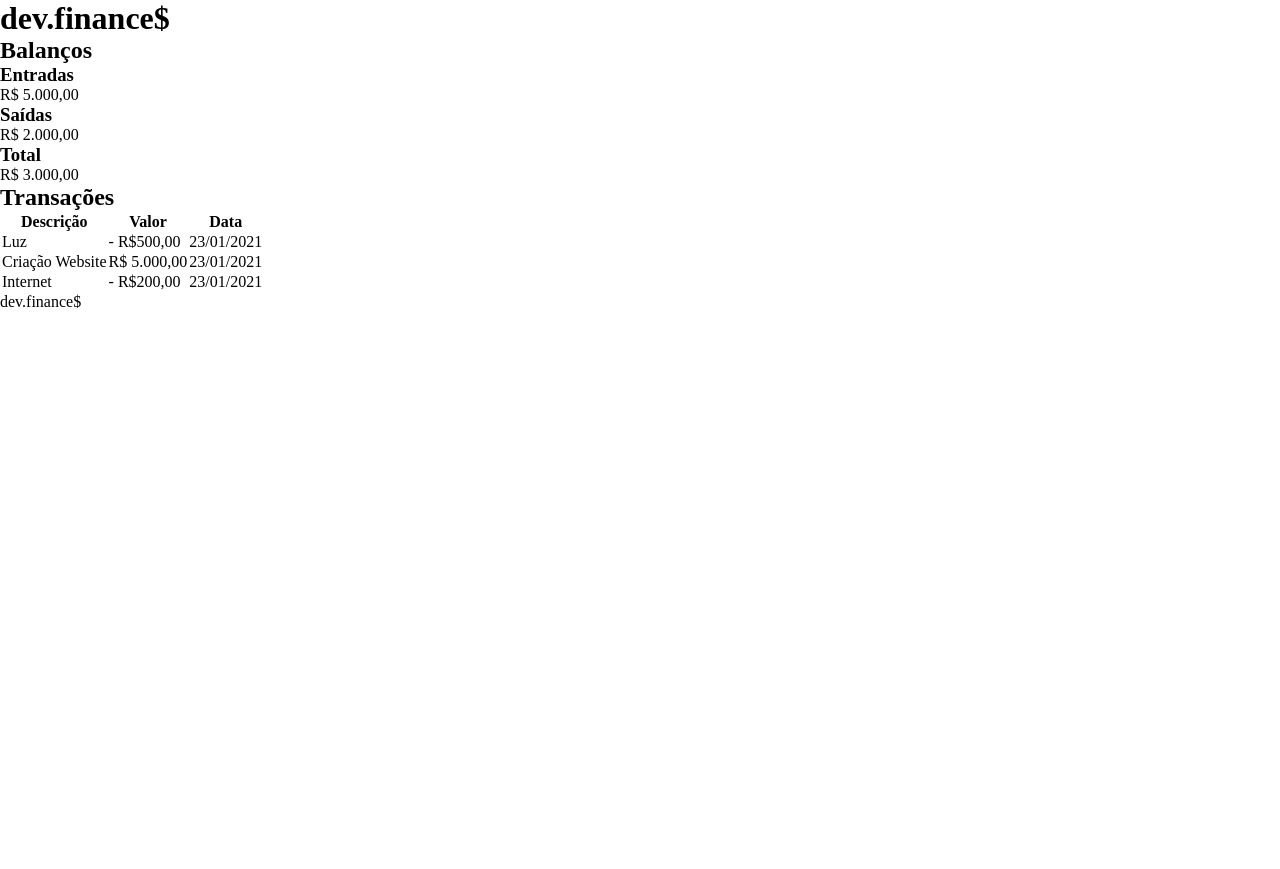
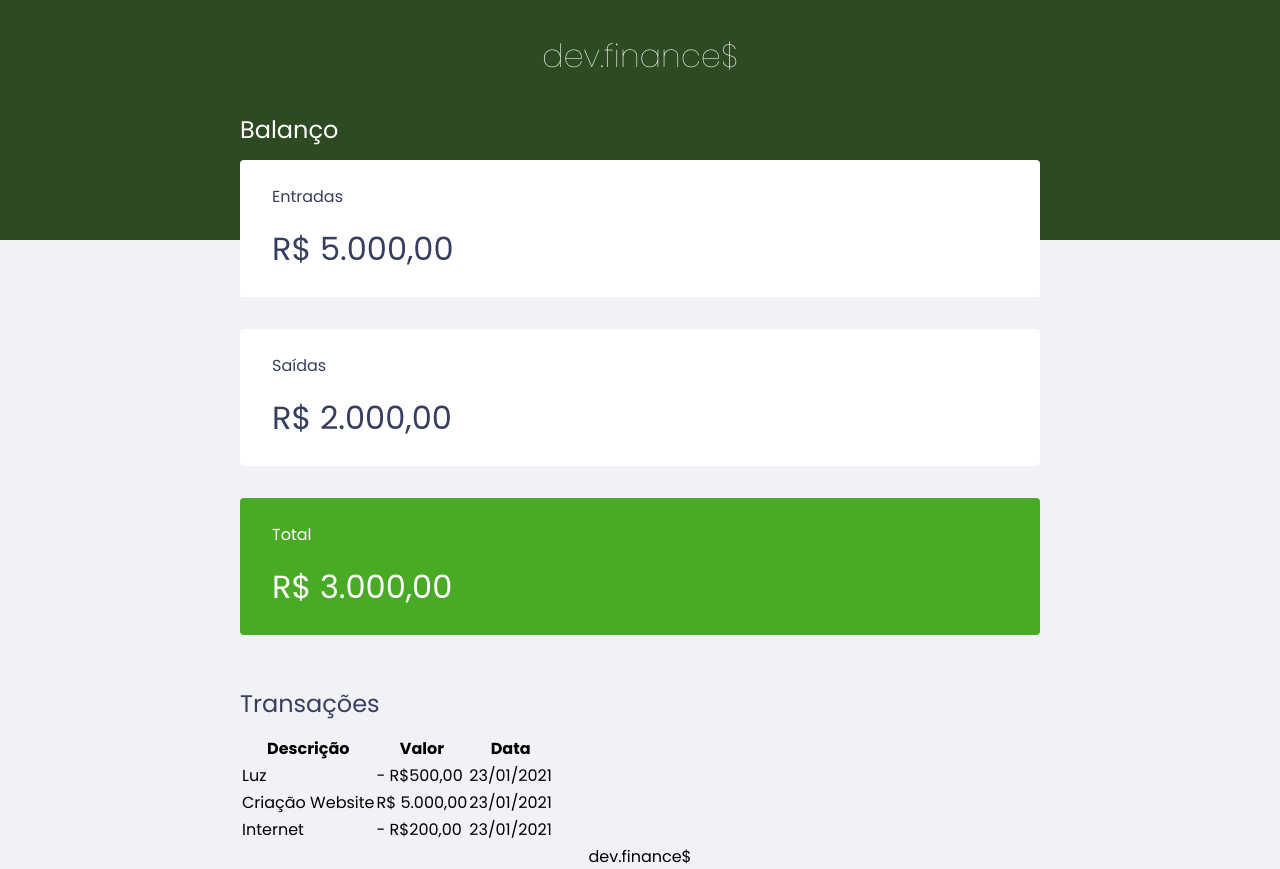
Before and after one commit to jpsb-developer/DevFinances, a plain HTML site: page index.html in a window 1280 px wide. Before the commit the page ends 800 px from the top, so only its background shows below. Drawn offline with Linux system fonts and the light colour scheme.

Commit message:
Cards finished

```diff
--- a/index.html
+++ b/index.html
@@ -13,9 +13,9 @@
         <h1 id="logo">dev.finance$</h1>
     </header>
 
-    <main>
+    <main class="container">
         <section id="balance">
-            <h2>Balanços</h2>
+            <h2>Balanço</h2>
 
             <div class="card">
                 <h3>Entradas</h3>
@@ -25,7 +25,7 @@
                 <h3>Saídas</h3>
                 <p>R$ 2.000,00</p>
             </div>
-            <div class="card">
+            <div class="card total">
                 <h3>Total</h3>
                 <p>R$ 3.000,00</p>
             </div>
--- a/style.css
+++ b/style.css
@@ -1,5 +1,80 @@
+
+/* Global ============================== */
+@import url('https://fonts.googleapis.com/css2?family=Poppins:ital,wght@0,100;0,200;0,300;0,400;0,500;0,600;0,700;1,200;1,300;1,500;1,600&display=swap');
+
+:root{
+    --dark-blue: #363f5f;
+}
 *{
     margin: 0;
     padding: 0;
     box-sizing: border-box;
+    font-family: "Poppins", sans-serif;
 }
+body{
+    background: #f0f2f5;
+}
+.container{
+    width: min(90vw, 800px);
+    margin: auto;
+}
+/* Titles ============================== */
+
+h2{
+    margin-top: 3.2rem;
+    margin-bottom: 0.8rem;
+    color: var(--dark-blue);
+    font-weight: normal;
+}
+/* Header ============================== */
+header {
+    background-color: #2D4A22;
+    padding: 2rem 0 10rem;
+    text-align: center;
+}
+#logo{
+    color: #fff;
+    font-weight: 100;
+}
+
+/* Balance ============================== */
+#balance{
+    margin-top: -8rem;
+}
+#balance h2{
+    color: #fff;
+    margin-top:0;
+}
+
+/* Cards  ============================== */
+
+.card{
+    background-color: #fff;
+    padding:1.5rem 2rem;
+    border-radius:.25rem;
+    margin-bottom: 2rem;
+    color: var(--dark-blue);
+}
+.card h3{
+    font-weight: normal;
+    font-size: 1rem;
+}
+.card p{
+    font-size: 2rem;
+    line-height:3rem;
+    margin-top: 1rem;
+}
+
+.card.total{
+    background-color:#49AA26;
+    color:#fff;
+}
+
+/* Table ============================== */
+
+
+/* Footer ============================== */
+
+footer{
+    text-align: center;
+}
```
